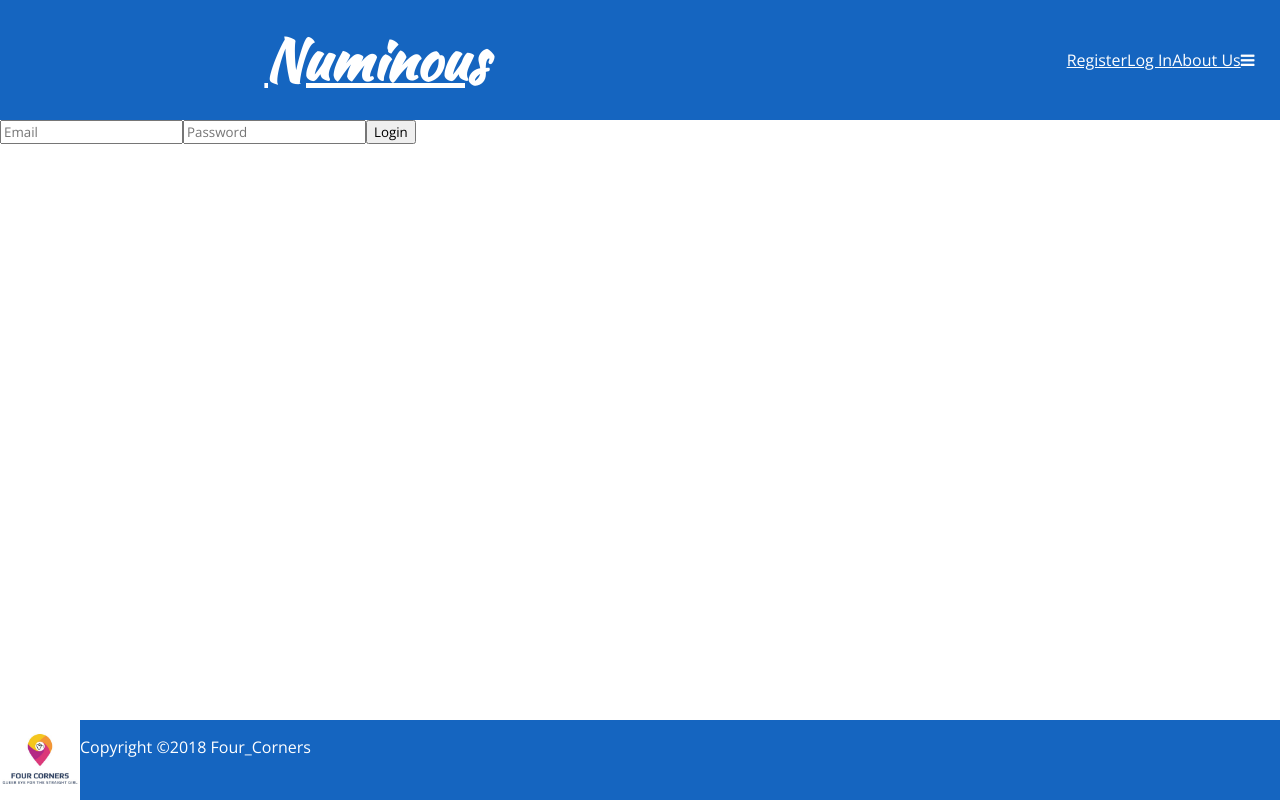
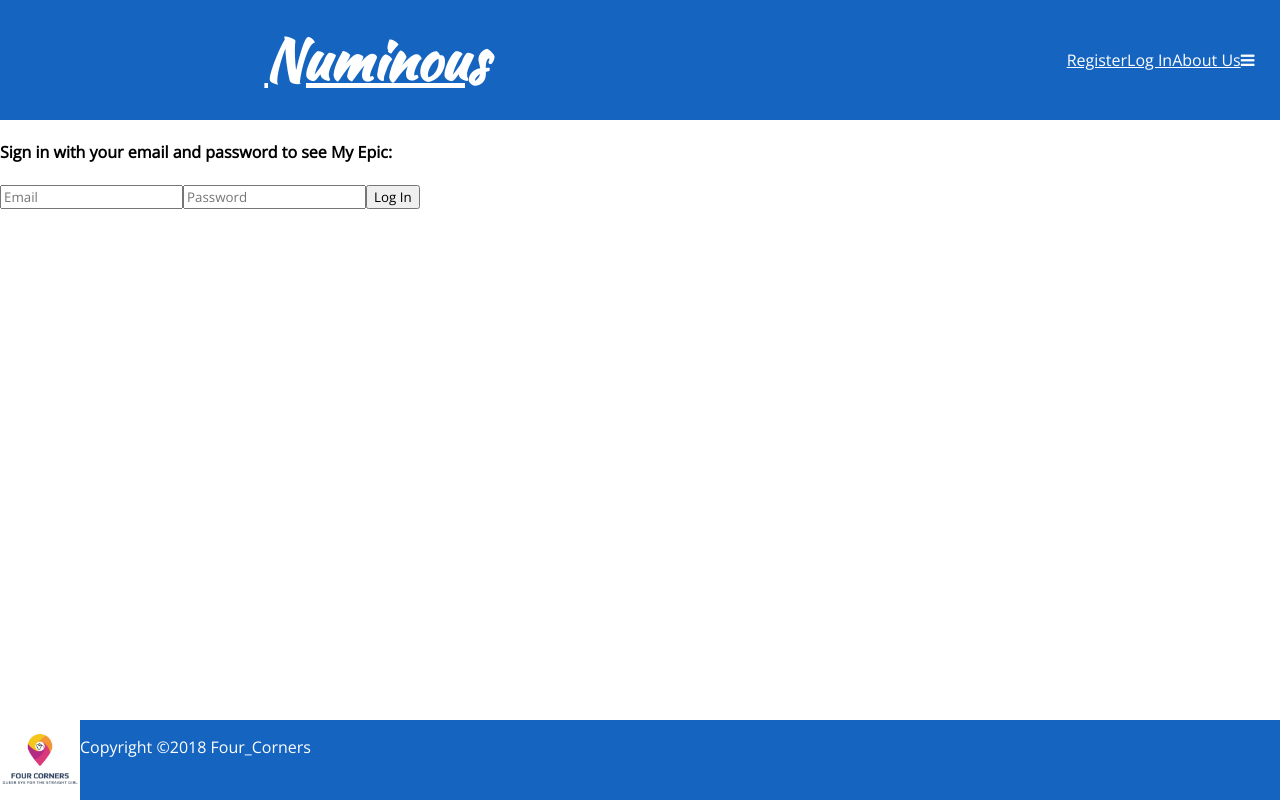
Before and after one commit to FourCornersDelta2018/numinous-frontend, a React (Create React App) app: page /login in a window 1280 px wide. Built offline with nearby package versions, Linux system fonts and the light colour scheme.

Commit message:
myepic redirect issue resolved

```diff
--- a/src/App.js
+++ b/src/App.js
@@ -26,6 +26,8 @@ class App extends Component {
                     <Route path="/" component={Home} />
                 </Switch>
                 : <Switch>
+                    <Redirect to="/home" from="/myepic" />
+                    <Route exact path="/myepic" component={MyEpic} />
                     <Route exact path="/about" component={About} />
                     <Route exact path="/registration" component={RegistrationPage} />
                     <Route exact path="/login" component={Login} />
--- a/src/pages/login.js
+++ b/src/pages/login.js
@@ -19,29 +19,29 @@ class Login extends Component {
     }
 
     render() {
+      console.log(this.state.success);
         let { email, password } = this.state.user
         return (
-            <main>
+            <main className="login">
+                <h4>Sign in with your email and password to see My Epic:</h4>
                 <form onSubmit={this.handleSubmit}>
-                    <input id="email"
+                    <input
                         type="email"
                         placeholder="Email"
                         name="email"
                         value={email}
                         onChange={this.handleChange}
                     />
-                  <input id = "password"
+                    <input
                         type="password"
                         placeholder="Password"
                         name="password"
                         value={password}
                         onChange={this.handleChange}
                     />
-                  <input id= "submit"
-                        type="submit"
-                        value="Login"
-                    />
-                  {this.state.success && <Redirect to="/pages/destinations/myepic"/>}
+                  <button id = "submit" onSubmit={this.onSubmit}>Log In</button>
+          					{this.state.success && <Redirect to="/myepic"/>}
+
                 </form>
             </main>
         )
@@ -71,15 +71,20 @@ class Login extends Component {
         this.auth.login(this.state)
         .then(json => {
 			console.log("handling any errors");
-
 			if(json.errors) {
 				this.setState({
 					errors: json.errors
+        })
+        } else {
+          this.setState({
+            success: true
 				})
+        this.props.history.push(`/myepic`)
+
 			}
 			return json
 		})
-    }
+  }
 }
 
 export default Login
--- a/src/pages/registration.js
+++ b/src/pages/registration.js
@@ -50,7 +50,7 @@ class RegistrationPage extends Component {
 					/>
 					{this.state.errors.password && <div>Error: Password  {this.state.errors.password[0]}</div>}
 					<button onSubmit={this.onSubmit}>Register</button>
-					{this.state.success && <Redirect to="/pages/destinations/home"/>}
+					{this.state.success && <Redirect to="/home"/>}
 				</form>
 
 			</main>
```
